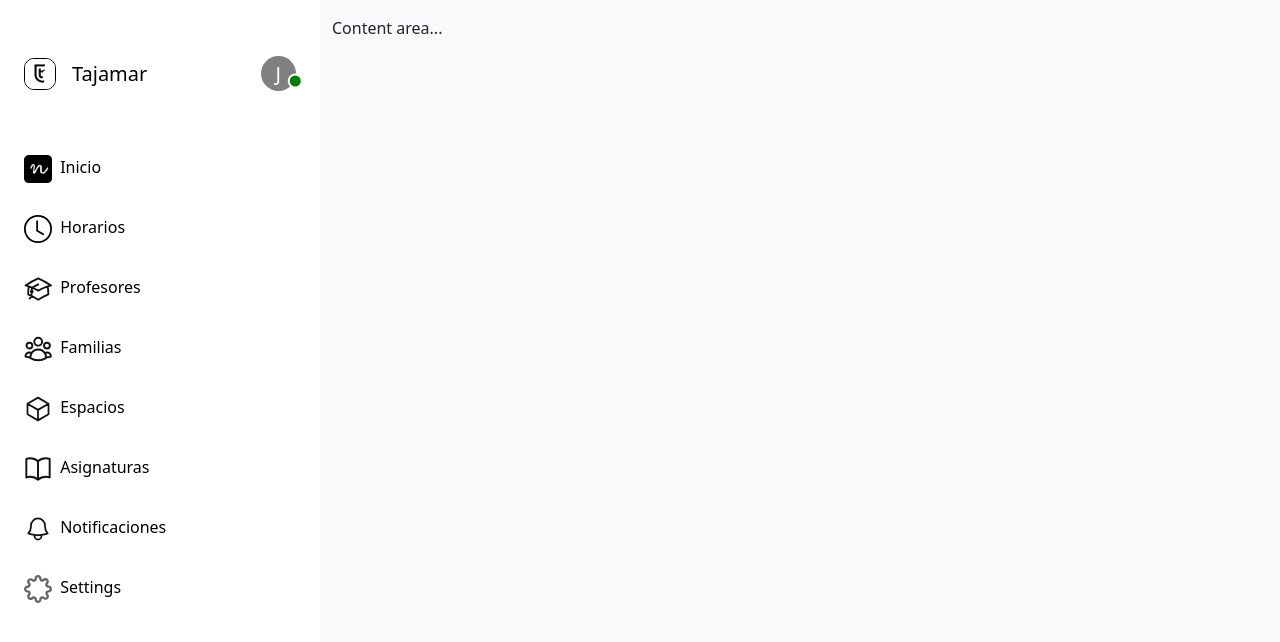
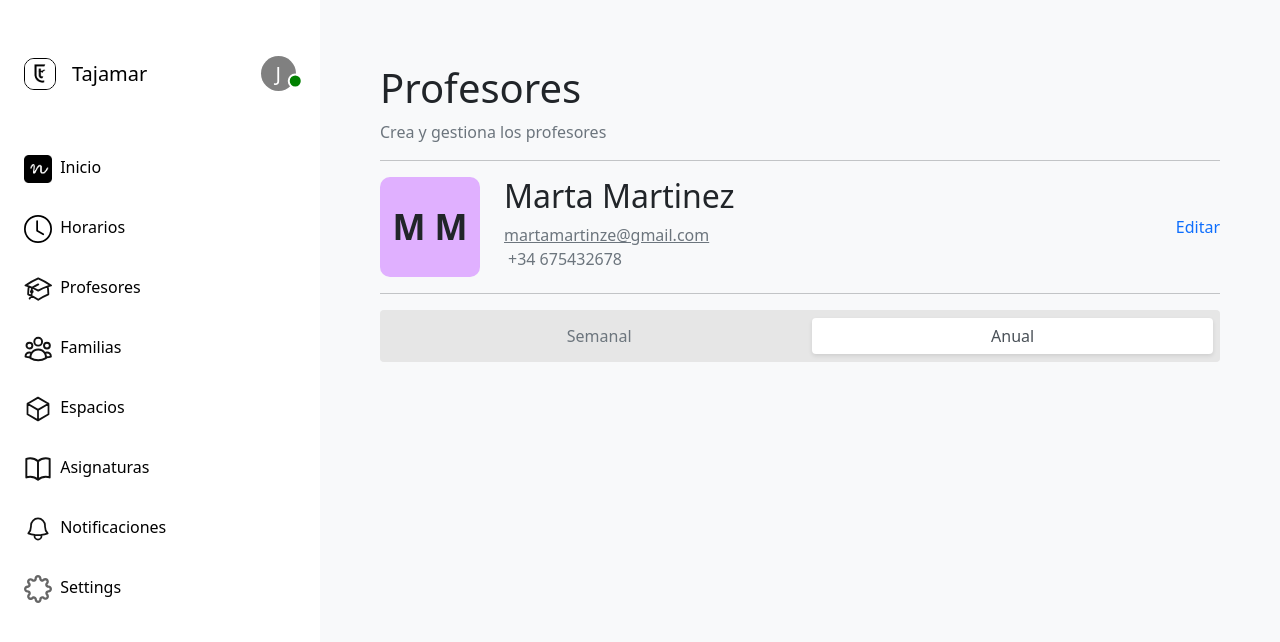
Before and after one commit to Sierro98/test-nuela, a React (Vite) app: page / in a window 1280 px wide. Shown: the top 642 px of the page. Built offline with nearby package versions, Linux system fonts and the light colour scheme.

Commit message:
Added RadioButton Component and progressed in the ProfessorsScreen

```diff
--- a/package.json
+++ b/package.json
@@ -14,6 +14,7 @@
     "bootstrap": "^5.3.3",
     "bootstrap-icons": "^1.11.3",
     "react": "^18.2.0",
+    "react-bootstrap": "^2.10.2",
     "react-dom": "^18.2.0",
     "react-lazy-load-image-component": "^1.6.0"
   },
--- a/src/App.tsx
+++ b/src/App.tsx
@@ -1,11 +1,14 @@
 import SideBar from "./components/SideBar";
+import ProfesoresScreen from "./components/ProfesoresScreen";
 
 function App() {
   return (
     <div className="container-fluid">
       <div className="row flex-nowrap">
         <SideBar/>
-        <div className="col py-3 bg-light">Content area...</div>
+        <div className="col py-3 bg-light">
+          <ProfesoresScreen/>
+        </div>
       </div>
     </div>
   );
--- /dev/null
+++ b/src/components/ProfesoresScreen.tsx
@@ -0,0 +1,53 @@
+import RadioButtonGroup from "./RadioButtonGroup";
+
+function ProfesoresScreen() {
+  return (
+    <div className="col-auto pt-5 px-5">
+      <div className="flex flex-col">
+        <h1>Profesores</h1>
+        <span className="text-secondary">Crea y gestiona los profesores</span>
+        <hr />
+      </div>
+      <div className="d-flex flex-row items-center gap-4 align-items-center justify-content-between">
+        <div className="d-flex flex-row gap-4">
+          <div
+            style={{
+              width: "100px",
+              height: "100px",
+              borderRadius: "10px",
+              overflow: "hidden",
+              display: "flex",
+              justifyContent: "center",
+              alignItems: "center",
+              background: "#E0B0FF",
+            }}
+          >
+            <span className="fw-bold" style={{ fontSize: "35px" }}>
+              M M
+            </span>
+          </div>
+          <div className="d-flex flex-column">
+            <h2>Marta Martinez</h2>
+            <a href="#" className="text-secondary">
+              martamartinze@gmail.com
+            </a>
+            <span className="px-1 text-secondary">+34 675432678</span>
+          </div>
+        </div>
+        <span className="text-primary">Editar</span>
+      </div>
+      <hr />
+      <RadioButtonGroup
+        name="exampleGroup"
+        options={[
+          { label: "Semanal", value: "1" },
+          { label: "Anual", value: "2" },
+        ]}
+        onChange={(value) => console.log(value)}
+        defaultValue="2"
+      />
+    </div>
+  );
+}
+
+export default ProfesoresScreen;
--- /dev/null
+++ b/src/components/RadioButtonGroup.css
@@ -0,0 +1,26 @@
+.custom-radio-group {
+    background-color: #e6e6e6; /* Light grey background */
+    border-radius: 0.25rem; /* Rounded corners for the group */
+    padding: 0.5rem; /* Padding around the buttons */
+    display: flex; /* Ensure buttons are in a row */
+    gap: 0.25rem; /* Space between buttons */
+  }
+
+  .custom-radio-group .btn {
+    margin-right: -1px; /* Remove gap between buttons */
+    border: none; /* Remove default border */
+  }
+
+  .custom-radio-group .btn-light.selected {
+    background-color: #ffffff; /* White background for selected button */
+    color: #495057; /* Dark color for the selected button's text */
+    border-radius: 0.25rem; /* Rounded corners for the selected button */
+    position: relative; /* Needed for z-index to work */
+    z-index: 1; /* Raise selected button above others */
+    box-shadow: 0 2px 4px rgba(0, 0, 0, 0.1); /* Subtle shadow for depth */
+  }
+
+  .custom-radio-group .btn-outline-secondary {
+    background-color: transparent; /* Ensure unselected buttons are transparent */
+    color: #6c757d; /* Color for unselected buttons' text */
+  }
--- /dev/null
+++ b/src/components/RadioButtonGroup.tsx
@@ -0,0 +1,56 @@
+import React, { useState } from 'react';
+import { ButtonGroup, ToggleButton } from 'react-bootstrap';
+import './RadioButtonGroup.css'; // Make sure to create this CSS file
+
+// Define the type for the radio option
+type RadioOption = {
+  label: string;
+  value: string;
+};
+
+// Define the props for the RadioButtonGroup component
+type RadioButtonGroupProps = {
+  name: string;
+  options: RadioOption[];
+  onChange: (value: string) => void;
+  defaultValue?: string;
+};
+
+// RadioButtonGroup component
+const RadioButtonGroup: React.FC<RadioButtonGroupProps> = ({
+  name,
+  options,
+  onChange,
+  defaultValue,
+}) => {
+  // State to manage the selected value
+  const [value, setValue] = useState<string | undefined>(defaultValue);
+
+  // Handle radio button change
+  const handleChange = (val: string) => {
+    setValue(val);
+    onChange(val);
+  };
+
+  return (
+    <ButtonGroup className="custom-radio-group">
+      {options.map((option, idx) => (
+        <ToggleButton
+          key={idx}
+          id={`radio-${name}-${idx}`}
+          type="radio"
+          variant={value === option.value ? 'light' : 'outline-secondary'}
+          name={name}
+          value={option.value}
+          checked={value === option.value}
+          onChange={(e) => handleChange(e.currentTarget.value)}
+          className={value === option.value ? 'selected' : ''}
+        >
+          {option.label}
+        </ToggleButton>
+      ))}
+    </ButtonGroup>
+  );
+};
+
+export default RadioButtonGroup;
```
Also changed, not shown: 1 other file (tests, documents, lock files or other folders).
